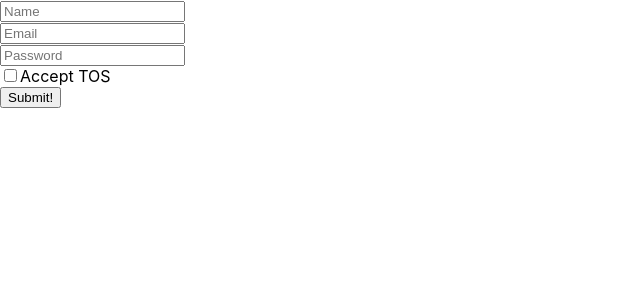
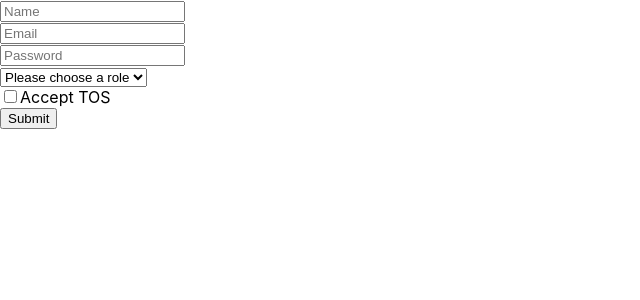
Before and after one commit to robby-o/user-onboarding, a React (Create React App) app: page / in a window 1280 px wide. Shown: the top 300 px of the page, without its empty margins (0-640 px from the left). Built offline with nearby package versions, Linux system fonts and the light colour scheme.

Commit message:
added select form. added button disable onSubmit. seems to prevent resubmits but wont "grey" out

```diff
--- a/src/components/Form.js
+++ b/src/components/Form.js
@@ -9,32 +9,38 @@ function MyForm() {
       id: "",
       name: "",
       email: "",
-      password: ""
+      password: "",
+      role: ""
     }
   ]);
 
-  const handleSubmit = (values, tools) => {
+  const handleSubmit = (values, { setErrors, resetForm, setSubmitting }) => {
     if (users.some(user => user.email === values.email)) {
-      tools.setErrors({ email: "That email is already taken" });
+      setErrors({ email: "That email is already taken" });
     } else {
-      console.log(users);
       axios
         .post("https://reqres.in/api/users", values)
         .then(res => {
           setUsers([...users, createNewUser(res.data)]);
-          tools.resetForm();
+          //   debugger;
+          resetForm();
         })
         .catch(err => {
           console.log(err);
+        })
+        .finally(() => {
+          setSubmitting(false);
         });
     }
   };
+
   const createNewUser = res => {
     const newUser = {
       id: res.id,
       name: res.name,
       email: res.email,
-      password: res.password
+      password: res.password,
+      role: res.role
     };
     return newUser;
   };
@@ -53,7 +59,8 @@ function MyForm() {
       "is-true",
       "Must agree to terms of service",
       value => value === true
-    )
+    ),
+    role: Yup.string().required("Please select a role")
   });
   return (
     <>
@@ -62,12 +69,13 @@ function MyForm() {
           name: "",
           email: "",
           password: "",
+          role: "",
           tos: false
         }}
         validationSchema={validationSchema}
         onSubmit={handleSubmit}
       >
-        {({ values, errors, touched }) => (
+        {({ values, errors, touched, isSubmitting }) => (
           <Form>
             <div>
               <Field type="text" name="name" placeholder="Name" />
@@ -86,14 +94,28 @@ function MyForm() {
               )}
             </div>
 
+            <div>
+              <Field as="select" name="role">
+                <option value="" disabled>
+                  Please choose a role
+                </option>
+                <option value="frontend">Frontend</option>
+                <option value="backend">Backend</option>
+                <option value="lost">Lost</option>
+              </Field>
+              {touched.role && errors.role && <ErrorMessage name="role" />}
+            </div>
+
             <label>
               <Field type="checkbox" name="tos" checked={values.tos} />
               Accept TOS
-              {errors.password && <ErrorMessage name="tos" />}
+              {errors.tos && <ErrorMessage name="tos" />}
             </label>
 
             <div>
-              <button type="submit">Submit!</button>
+              <button type="submit" disabled={isSubmitting}>
+                {isSubmitting ? "Submitting" : "Submit"}
+              </button>
             </div>
           </Form>
         )}
@@ -102,6 +124,7 @@ function MyForm() {
         <ul key={user.id}>
           <h2>{user.name}</h2>
           <p>{user.email}</p>
+          <p>{user.role}</p>
         </ul>
       ))}
     </>
```
